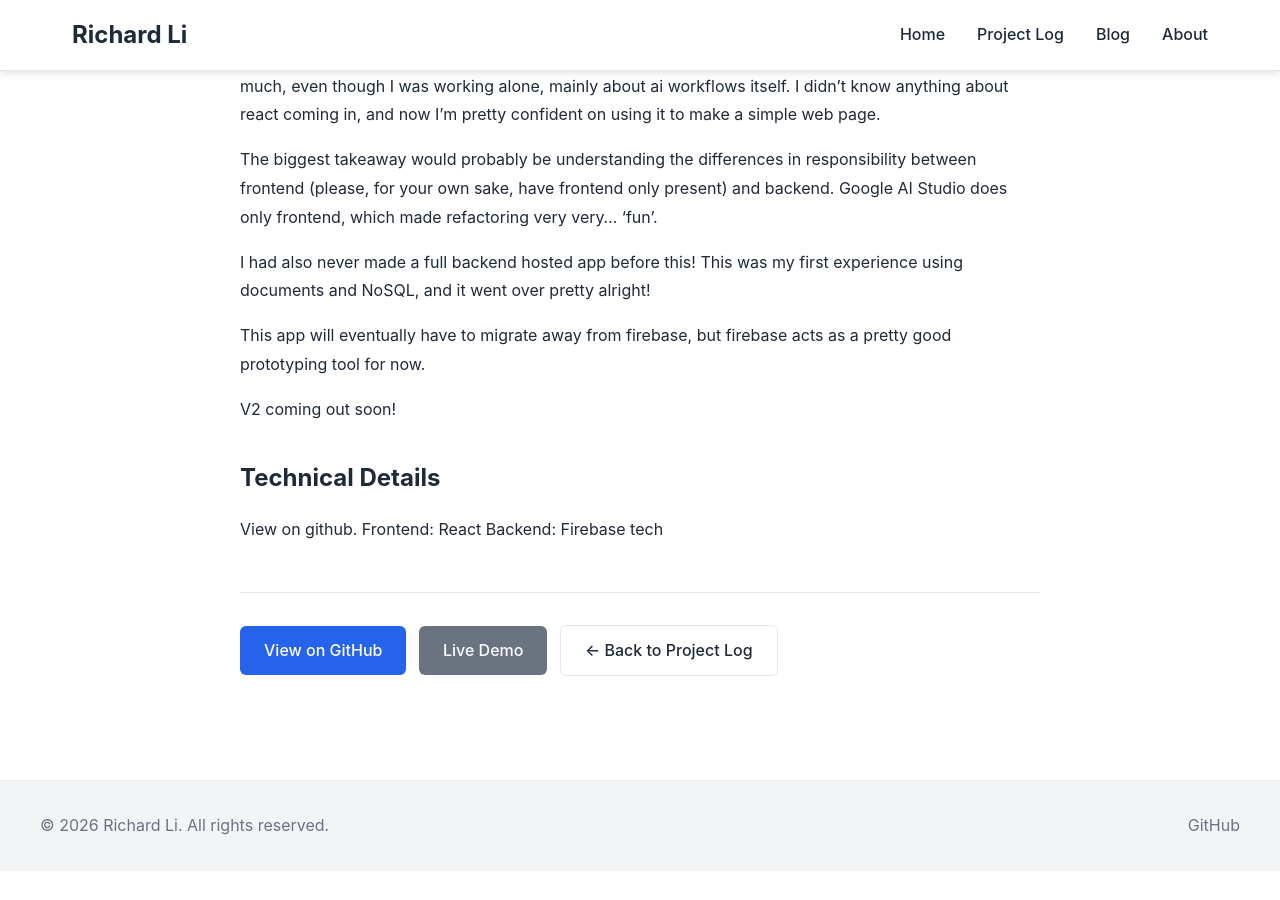
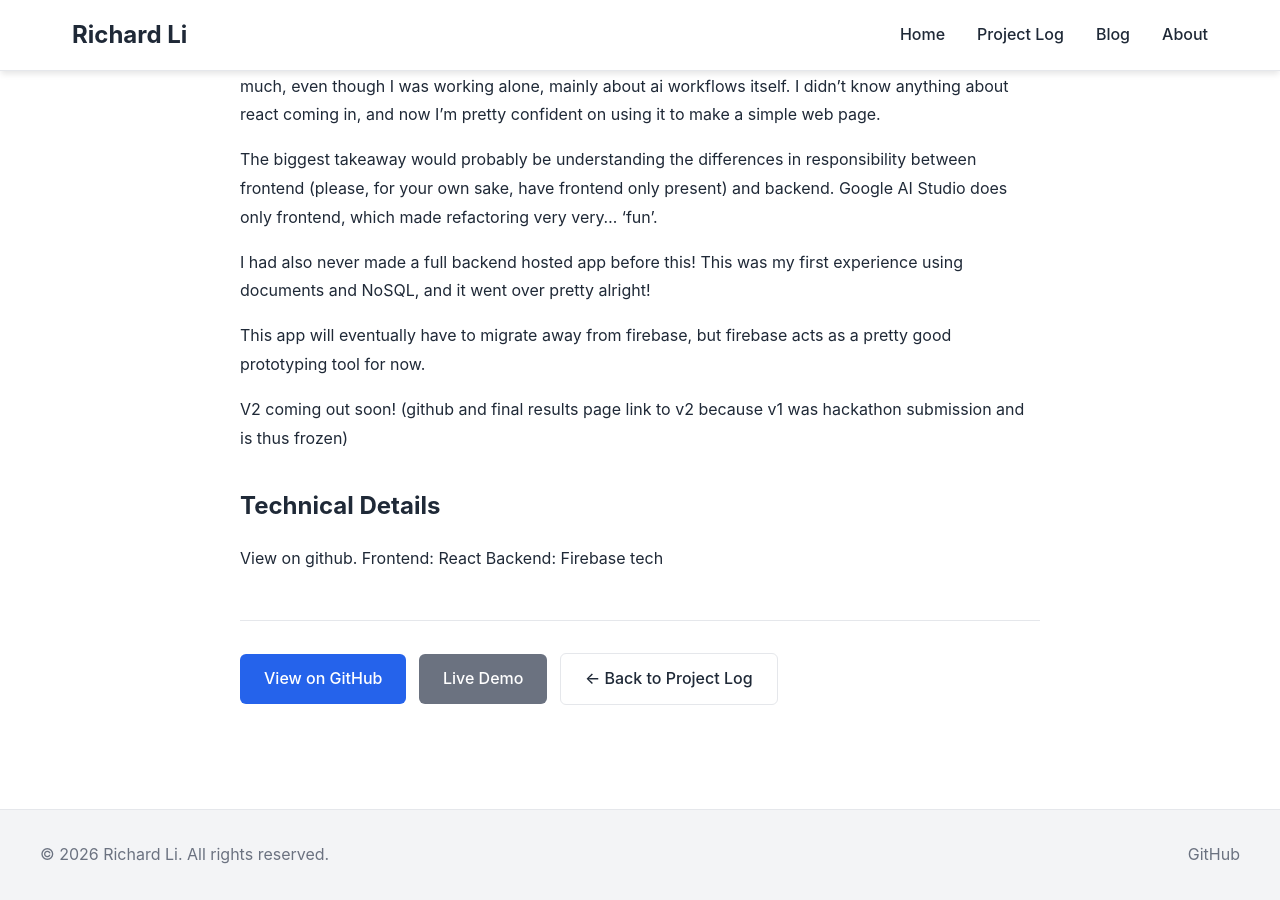
Before and after one commit to richardhcli/richardhcli.github.io, a Jekyll site: the page built from _project_posts/2026-02-19-selfsysv1.md, in a window 1280 px wide and 900 px high, scrolled down 1271 px. Built offline with Jekyll 4.4.1, drawn with Linux system fonts in a browser that asks for light colours; comment, search, counter and statistics services are not loaded; before the commit the page ends 2142 px from its top, so only the background shows below that.

Commit message:
selfsysv1 done edit 1

```diff
--- a/_project_posts/2026-02-19-selfsysv1.md
+++ b/_project_posts/2026-02-19-selfsysv1.md
@@ -42,6 +42,7 @@ I had also never made a full backend hosted app before this! This was my first e
 This app will eventually have to migrate away from firebase, but firebase acts as a pretty good prototyping tool for now.
 
 V2 coming out soon!
+(github and final results page link to v2 because v1 was hackathon submission and is thus frozen)
 
 
 ## Technical Details
```
